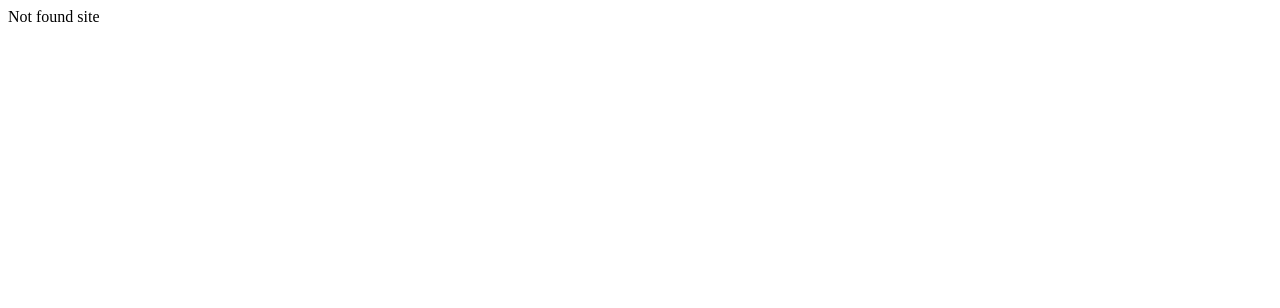
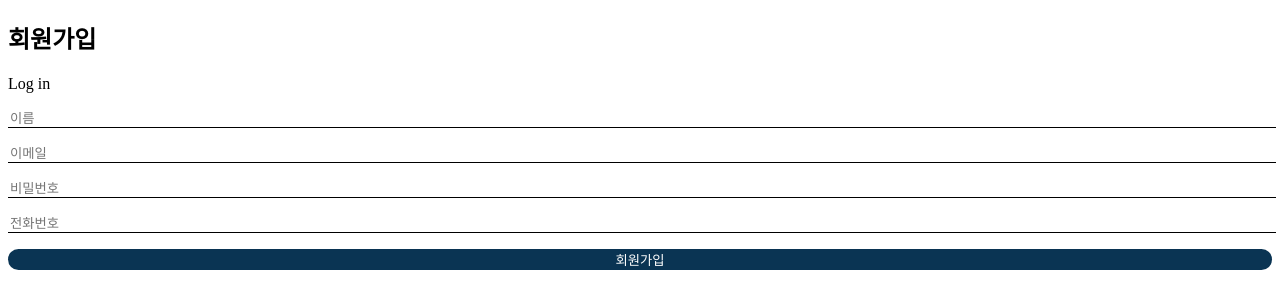
Before and after one commit to BusinessZIP/businesszip-frontend, a React (Vite) app: page /signUp in a window 1280 px wide. Before the commit this address had no page. Shown: the top 308 px of the page. Built offline with nearby package versions, Linux system fonts and the light colour scheme.

Commit message:
feat : add signIn and signUp pages

```diff
--- a/src/App.jsx
+++ b/src/App.jsx
@@ -1,7 +1,9 @@
 import { BrowserRouter, Route, Routes } from 'react-router-dom';
 
-import Mainpage from './Mainpage';
 import NotFound from './NotFound';
+import MainPage from './pages/MainPage';
+import SignInPage from './pages/SignInPage';
+import SignUpPage from './pages/SignUpPage';
 
 function App() {
 	return (
@@ -9,7 +11,15 @@ function App() {
 			<Routes>
 				<Route
 					path='/'
-					element={<Mainpage />}
+					element={<MainPage />}
+				/>
+				<Route
+					path='/signIn'
+					element={<SignInPage />}
+				/>
+				<Route
+					path='/signUp'
+					element={<SignUpPage />}
 				/>
 				<Route
 					path='*'
--- /dev/null
+++ b/src/pages/SignInPage.jsx
@@ -0,0 +1,59 @@
+import { useForm } from 'react-hook-form';
+import styled from 'styled-components';
+
+import Input from '@/components/input';
+
+const Button = styled.button`
+	background: #0a3453;
+	color: white;
+	width: 100%;
+	border: none;
+	border-radius: 33px;
+`;
+
+function SignInPage() {
+	const {
+		register,
+		handleSubmit,
+		formState: { errors },
+	} = useForm({
+		mode: 'onBlur',
+		reValidateMode: 'onChange',
+		defaultValues: {},
+	});
+
+	const onSubmit = (data) => {
+		console.log(data);
+	};
+
+	return (
+		<div>
+			<h2>로그인</h2>
+			<p>Log in</p>
+			<form onSubmit={handleSubmit(onSubmit)}>
+				<Input
+					errorMessage={errors.email?.message}
+					placeholder='email'
+					{...register('email', {
+						required: '이메일 입력해주세요',
+						pattern: {
+							value: /^[A-Za-z0-9._%+-]+@[\S+.]+$/,
+							message: '이메일형식만 사용할 수 있습니다.',
+						},
+					})}
+				/>
+				<Input
+					errorMessage={errors.password?.message}
+					type='password'
+					placeholder='PW'
+					{...register('password', {
+						required: '비밀번호를 입력해주세요.',
+					})}
+				/>
+				<Button>로그인</Button>
+			</form>
+		</div>
+	);
+}
+
+export default SignInPage;
--- /dev/null
+++ b/src/pages/SignUpPage.jsx
@@ -0,0 +1,77 @@
+import { useForm } from 'react-hook-form';
+import styled from 'styled-components';
+
+import Input from '@/components/input';
+
+const Button = styled.button`
+	background: #0a3453;
+	color: white;
+	width: 100%;
+	border: none;
+	border-radius: 33px;
+`;
+
+function SignUpPage() {
+	const {
+		register,
+		handleSubmit,
+		formState: { errors },
+	} = useForm({
+		mode: 'onBlur',
+		reValidateMode: 'onChange',
+		defaultValues: {},
+	});
+
+	const onSubmit = (data) => {
+		console.log(data);
+	};
+
+	return (
+		<div>
+			<h2>회원가입</h2>
+			<p>Log in</p>
+			<form onSubmit={handleSubmit(onSubmit)}>
+				<Input
+					errorMessage={errors.name?.message}
+					placeholder='이름'
+					{...register('name', {
+						required: '이름을 입력해주세요',
+					})}
+				/>
+				<Input
+					errorMessage={errors.email?.message}
+					placeholder='이메일'
+					{...register('email', {
+						required: '이메일을 입력해주세요',
+						pattern: {
+							value: /^[A-Za-z0-9._%+-]+@[\S+.]+$/,
+							message: '이메일형식만 사용할 수 있습니다.',
+						},
+					})}
+				/>
+				<Input
+					errorMessage={errors.password?.message}
+					type='password'
+					placeholder='비밀번호'
+					{...register('password', {
+						required: '비밀번호를 입력해주세요.',
+					})}
+				/>
+				<Input
+					errorMessage={errors.phoneNumber?.message}
+					placeholder='전화번호'
+					{...register('phoneNumber', {
+						required: '전화번호를 입력해주세요',
+						pattern: {
+							value: /^([\d]{3}-[\d]{4}-[\d]{4}|[\d]{11})$/,
+							message: '올바른 전화번호가 아닙니다.',
+						},
+					})}
+				/>
+				<Button>회원가입</Button>
+			</form>
+		</div>
+	);
+}
+
+export default SignUpPage;
```
